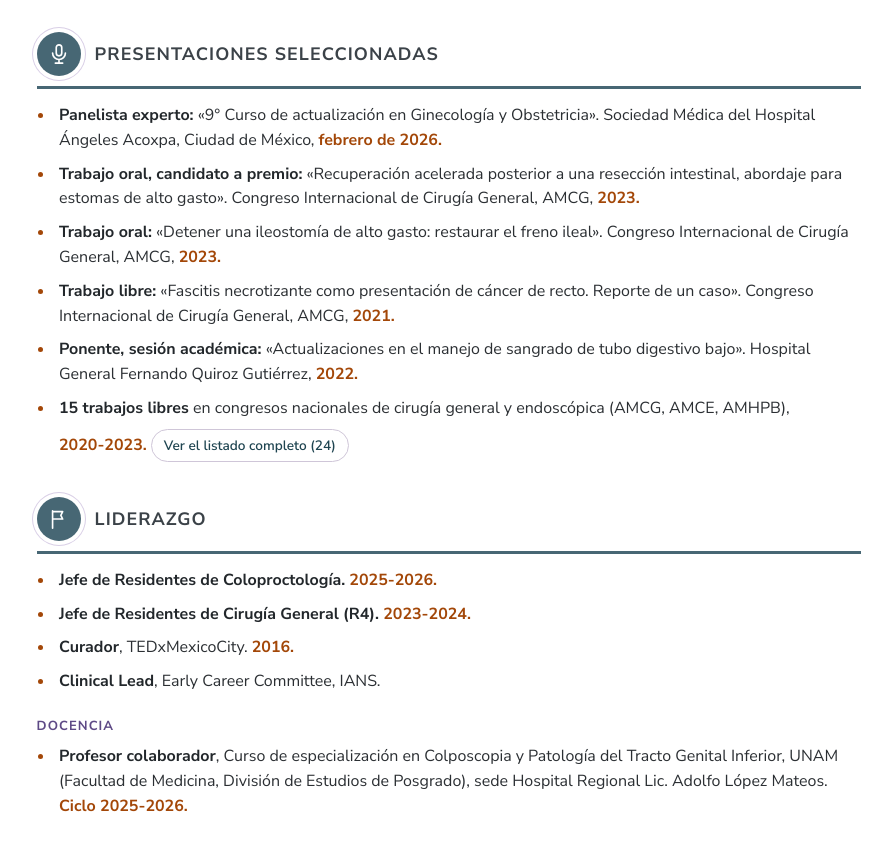
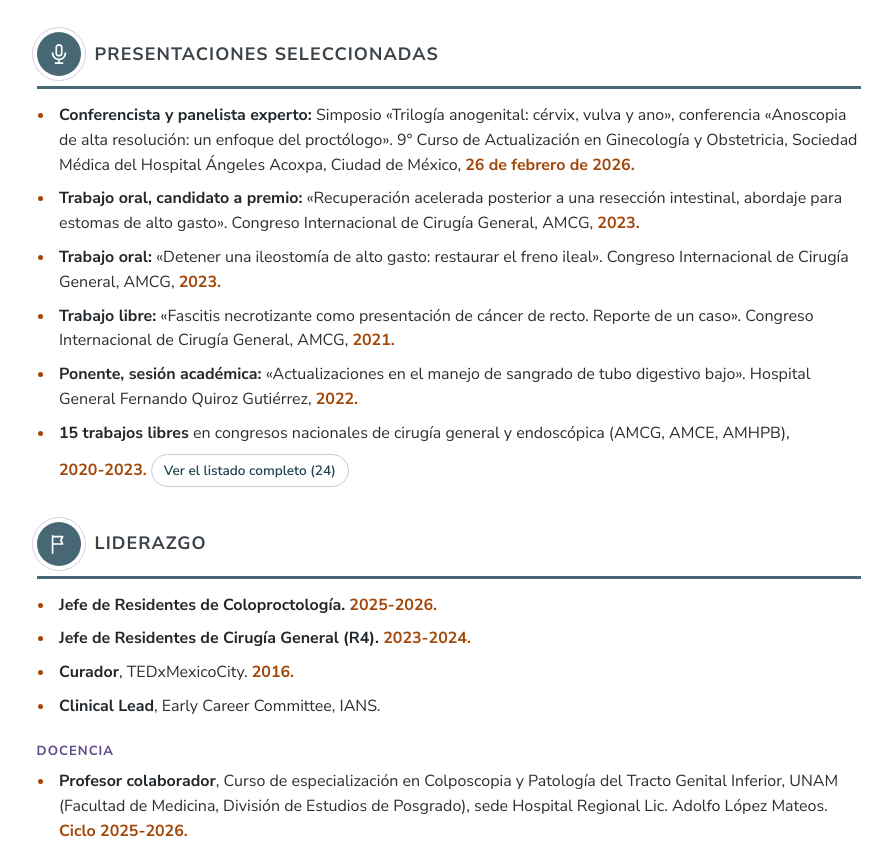
Before and after one commit to consultadrcastro/consultadrcastro.github.io, a plain HTML site: page cv/index.html in a window 1280 px wide. Shown: the part 2344-3192 px from the top of the page, without its empty margins (361-1253 px from the left). Drawn offline with Linux system fonts and the light colour scheme.

Commit message:
Precisar la participación en el curso de Acoxpa.
La entrada queda como conferencista y panelista del simposio anogenital, el 26 de febrero de 2026, sin duplicarla.

Co-authored-by: acsegov93 <acsegov93@users.noreply.github.com>

```diff
--- a/cv/index.html
+++ b/cv/index.html
@@ -146,7 +146,7 @@
     <section id="presentaciones" class="sec">
       <h2><span class="ic"><svg><use href="#i-mic"/></svg></span>Presentaciones seleccionadas</h2>
       <ul class="items">
-        <li><strong>Panelista experto:</strong> «9° Curso de actualización en Ginecología y Obstetricia». Sociedad Médica del Hospital Ángeles Acoxpa, Ciudad de México, <span class="date">febrero de 2026.</span></li>
+        <li><strong>Conferencista y panelista experto:</strong> Simposio «Trilogía anogenital: cérvix, vulva y ano», conferencia «Anoscopia de alta resolución: un enfoque del proctólogo». 9° Curso de Actualización en Ginecología y Obstetricia, Sociedad Médica del Hospital Ángeles Acoxpa, Ciudad de México, <span class="date">26 de febrero de 2026.</span></li>
         <li><strong>Trabajo oral, candidato a premio:</strong> «Recuperación acelerada posterior a una resección intestinal, abordaje para estomas de alto gasto». Congreso Internacional de Cirugía General, AMCG, <span class="date">2023.</span></li>
         <li><strong>Trabajo oral:</strong> «Detener una ileostomía de alto gasto: restaurar el freno ileal». Congreso Internacional de Cirugía General, AMCG, <span class="date">2023.</span></li>
         <li><strong>Trabajo libre:</strong> «Fascitis necrotizante como presentación de cáncer de recto. Reporte de un caso». Congreso Internacional de Cirugía General, AMCG, <span class="date">2021.</span></li>
```
